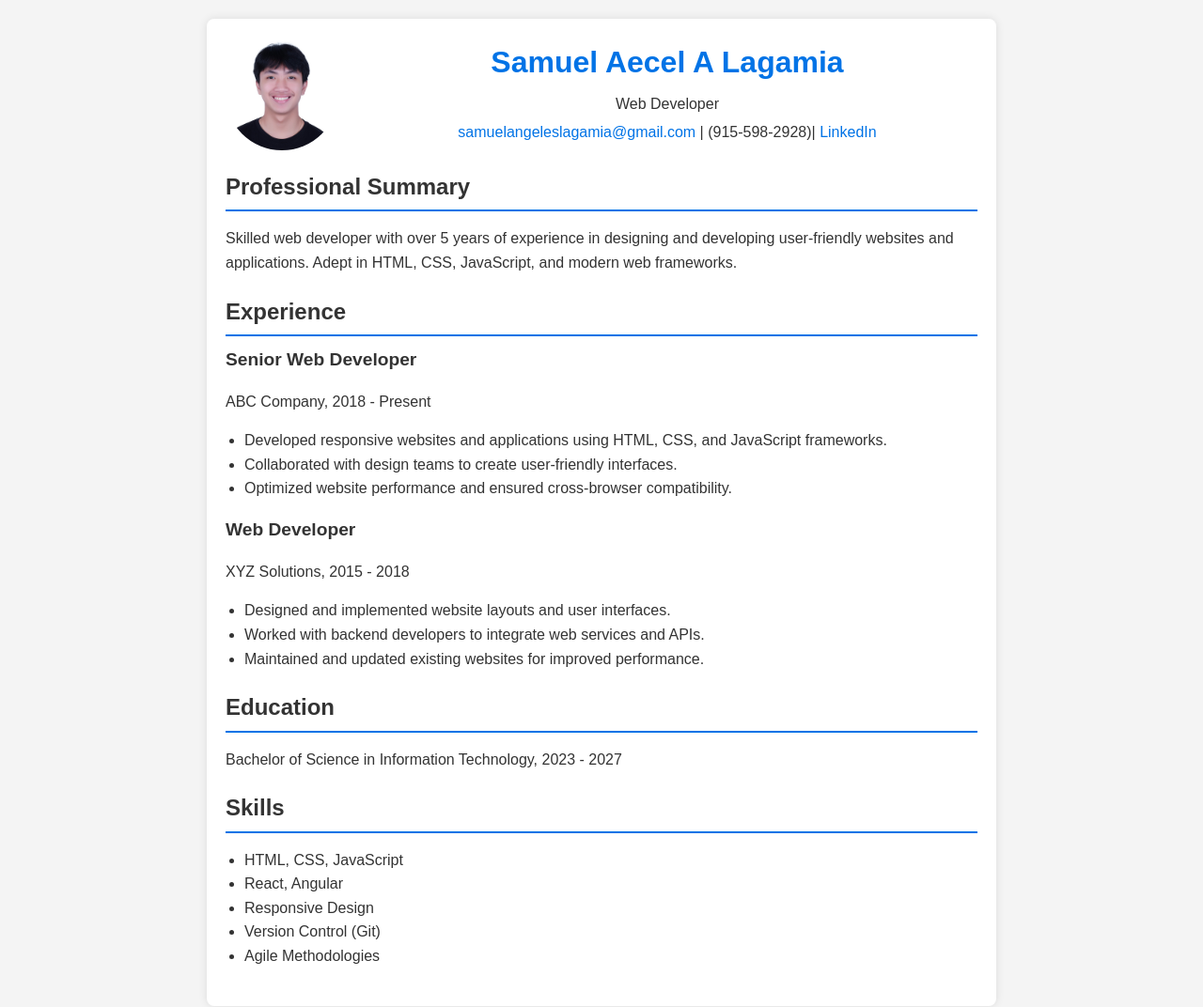
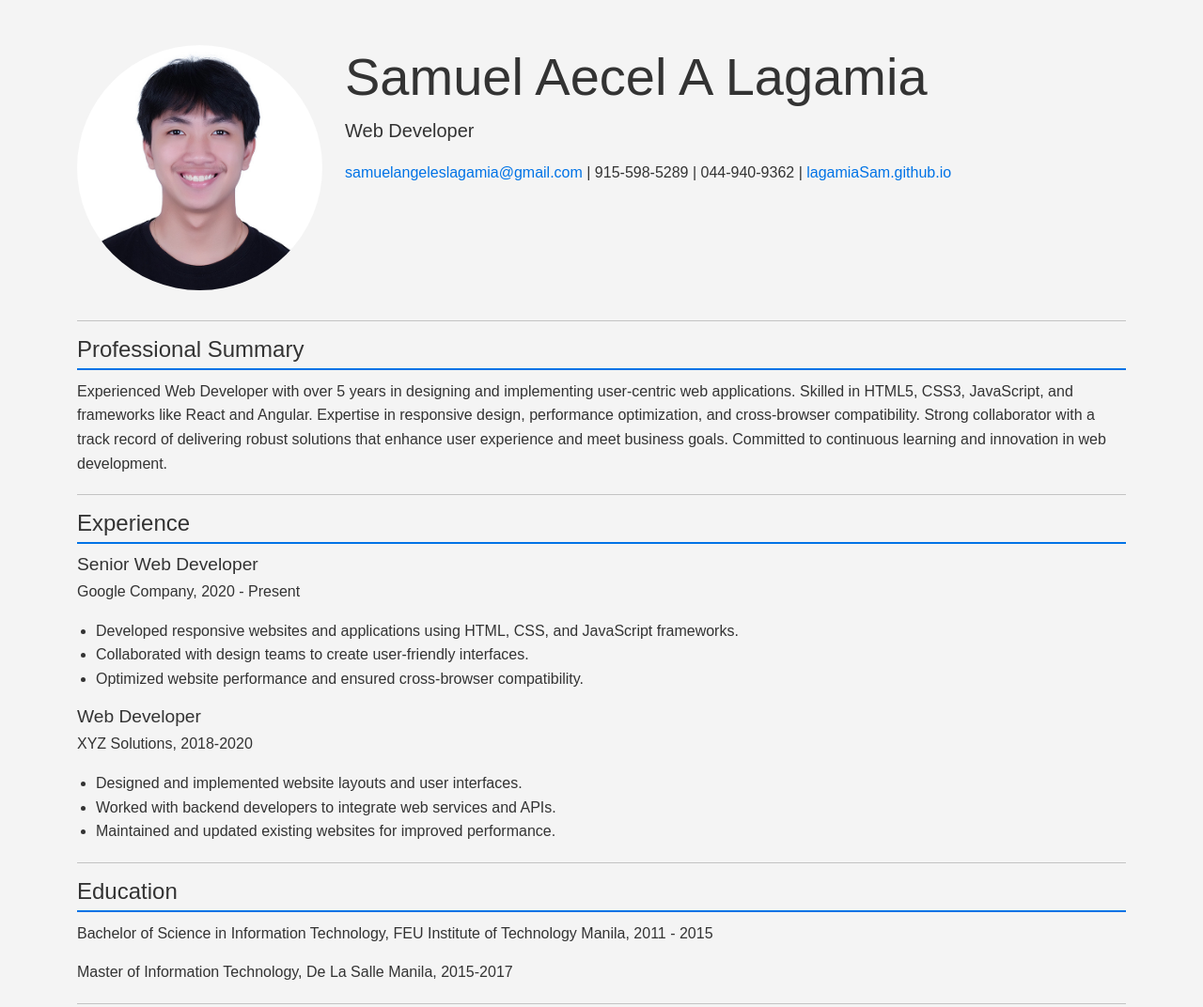
Before and after one commit to lagamiaSam/lagamiaSam.github.io, a plain HTML site: page SA1/resume.html in a window 1280 px wide. Shown: the top 1072 px of the page at 94% size. Drawn offline with nearby package versions, Linux system fonts and the light colour scheme.

Commit message:
31/05/2024 SA

```diff
--- a/SA1/resume.html
+++ b/SA1/resume.html
@@ -3,28 +3,34 @@
 <head>
     <meta charset="UTF-8">
     <meta name="viewport" content="width=device-width, initial-scale=1.0">
-    <title>Resume</title>
-    <link rel="stylesheet" href="styles.css">
+    <title>Samuel Aecel Lagamia resume</title>
+    <link href="https://cdn.jsdelivr.net/npm/bootstrap@5.3.3/dist/css/bootstrap.min.css" rel="stylesheet" integrity="sha384-QWTKZyjpPEjISv5WaRU9OFeRpok6YctnYmDr5pNlyT2bRjXh0JMhjY6hW+ALEwIH" crossorigin="anonymous">
+    <link rel="stylesheet" href="resume_styles.css">
 </head>
 <body>
-    <div class="resume-container">
-        <header>
-            <img src="IMG_1498.jpg" alt="Profile Picture" class="profile-img">
-            <div class="header-text">
-                <h1>Samuel Aecel A Lagamia</h1>
-                <p>Web Developer</p>
-                <p><a href="samuelangeleslagamia@gmail.com">samuelangeleslagamia@gmail.com</a> | (915-598-2928)| <a href="https://www.linkedin.com/in/johndoe">LinkedIn</a></p>
+    <div class="container mt-5">
+        <div class="row">
+            <div class="col-md-3 text-center">
+                <img src="IMG_1498.jpg" alt="Profile Picture" class="img-fluid rounded-circle mb-3">
             </div>
-        </header>
-        <section class="summary">
+            <div class="col-md-9">
+                <h1 class="display-4">Samuel Aecel A Lagamia</h1>
+                <p class="lead">Web Developer</p>
+                <p><a href="https://myaccount.google.com/?utm_source=OGB&utm_medium=app">samuelangeleslagamia@gmail.com</a> | 915-598-5289 | 044-940-9362 | <a href="https://github.com/lagamiaSam/lagamiaSam.github.io">lagamiaSam.github.io</a></p>
+            </div>
+        </div>
+        <hr>
+        <section>
             <h2>Professional Summary</h2>
-            <p>Skilled web developer with over 5 years of experience in designing and developing user-friendly websites and applications. Adept in HTML, CSS, JavaScript, and modern web frameworks.</p>
+            <p>Experienced Web Developer with over 5 years in designing and implementing user-centric web applications. Skilled in HTML5, CSS3, JavaScript, and frameworks like React and Angular. Expertise in responsive design, performance optimization, and cross-browser compatibility. Strong collaborator with a track record of delivering robust solutions that enhance user experience and meet business goals. Committed to continuous learning and innovation in web development.
+            </p>
         </section>
-        <section class="experience">
+        <hr>
+        <section>
             <h2>Experience</h2>
             <div class="job">
                 <h3>Senior Web Developer</h3>
-                <p>ABC Company, 2018 - Present</p>
+                <p>Google Company, 2020 - Present</p>
                 <ul>
                     <li>Developed responsive websites and applications using HTML, CSS, and JavaScript frameworks.</li>
                     <li>Collaborated with design teams to create user-friendly interfaces.</li>
@@ -33,7 +39,7 @@
             </div>
             <div class="job">
                 <h3>Web Developer</h3>
-                <p>XYZ Solutions, 2015 - 2018</p>
+                <p>XYZ Solutions, 2018-2020</p>
                 <ul>
                     <li>Designed and implemented website layouts and user interfaces.</li>
                     <li>Worked with backend developers to integrate web services and APIs.</li>
@@ -41,11 +47,14 @@
                 </ul>
             </div>
         </section>
-        <section class="education">
+        <hr>
+        <section>
             <h2>Education</h2>
-            <p>Bachelor of Science in Information Technology, 2023 - 2027</p>
+            <p>Bachelor of Science in Information Technology, FEU Institute of Technology Manila, 2011 - 2015</p>
+            <p>Master of Information Technology, De La Salle Manila, 2015-2017</p>
         </section>
-        <section class="skills">
+        <hr>
+        <section>
             <h2>Skills</h2>
             <ul>
                 <li>HTML, CSS, JavaScript</li>
--- a/SA1/styles.css
+++ b/SA1/resume_styles.css
@@ -25,8 +25,8 @@ header {
 
 .profile-img {
     border-radius: 50%;
-    width: 120px;
-    height: 120px;
+    width: 100px;
+    height: 100px;
     margin-right: 20px;
 }
 
```
